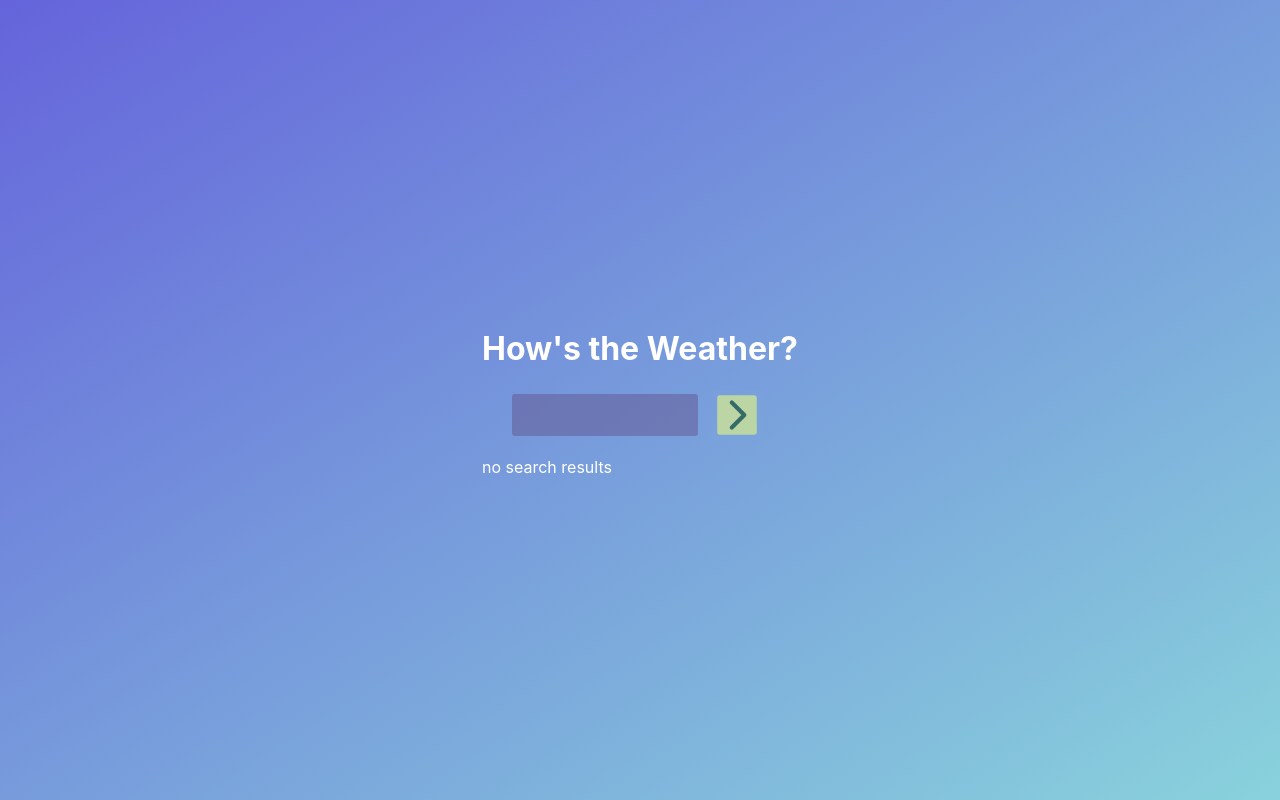
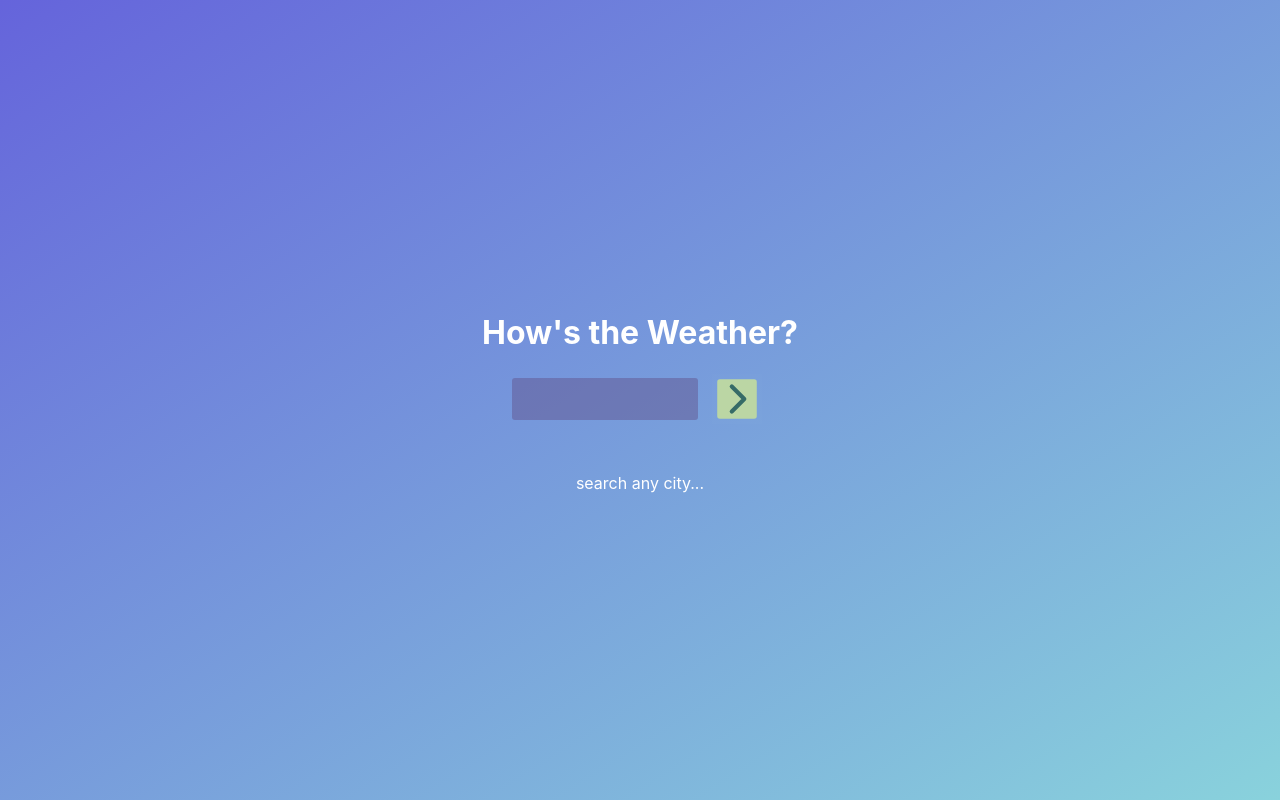
Before and after one commit to Jessy-Yeh/weather-app, a React (Create React App) app: page / in a window 1280 px wide. Built offline with nearby package versions, Linux system fonts and the light colour scheme.

Commit message:
adjust reminder message

```diff
--- a/src/App.tsx
+++ b/src/App.tsx
@@ -48,7 +48,7 @@
       <h1>How's the Weather?</h1>
       <Search getWeather={getWeather} setLocation={setLocation} />
       {currentData === null ? (
-        <p>no search results</p>
+        <p className="reminder">search any city...</p>
       ) : (
         <Display
           currentData={currentData}
--- a/src/index.css
+++ b/src/index.css
@@ -14,3 +14,8 @@
   align-items: center;
   color: #ffffff;
 }
+
+.reminder {
+  text-align: center;
+  margin-top: 3rem;
+}
```
